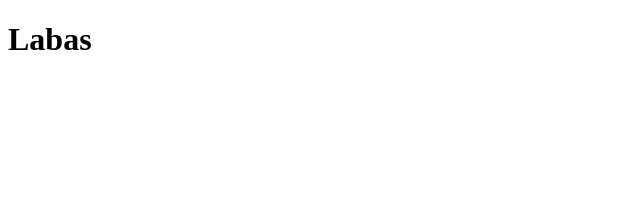
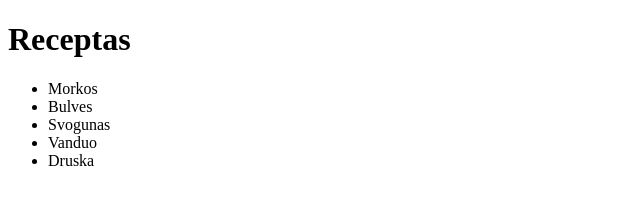
Before and after one commit to Atru8729/20-dom, a website: page index.html in a window 1280 px wide. Shown: the whole page, without its empty margins (0-640 px from the left). Drawn offline with Linux system fonts and the light colour scheme.

Commit message:
Receptas

```diff
--- a/index.html
+++ b/index.html
@@ -9,7 +9,18 @@
 </head>
 
 <body>
-    <h1>Labas</h1>
+    <!-- <h1>Labas</h1>
+    <p>Lorem ipsum dolor sit amet.</p>
+    <a href="#">Click me!</a> -->
+    <h1>Receptas</h1>
+    <ul>
+        <li>Morkos</li>
+        <li>Bulves</li>
+        <li>Svogunas</li>
+        <li>Vanduo</li>
+        <li>Druska</li>
+    </ul>
+
     <script src="./js/main.js" type="module" defer></script>
 </body>
 
--- a/js/main.js
+++ b/js/main.js
@@ -1 +1,17 @@
-console.log('labas');
+/*
+Surasti visus ingredientus ir ju pavadinimus atspausdinti i console
+
+Visu ingredientu pavadinimai turi buti didziosiomis raidemis ir sudeti i array
+
+Isspausdinti gauta array i console
+
+*/
+
+const liDOM = document.querySelectorAll('li');
+const ingredientai = [];
+for (let i = 0; i < liDOM.length; i++) {
+    const ingredientas = liDOM[i].innerText.toUpperCase();
+    ingredientai.push(ingredientas);
+}
+
+console.log(ingredientai);
```
